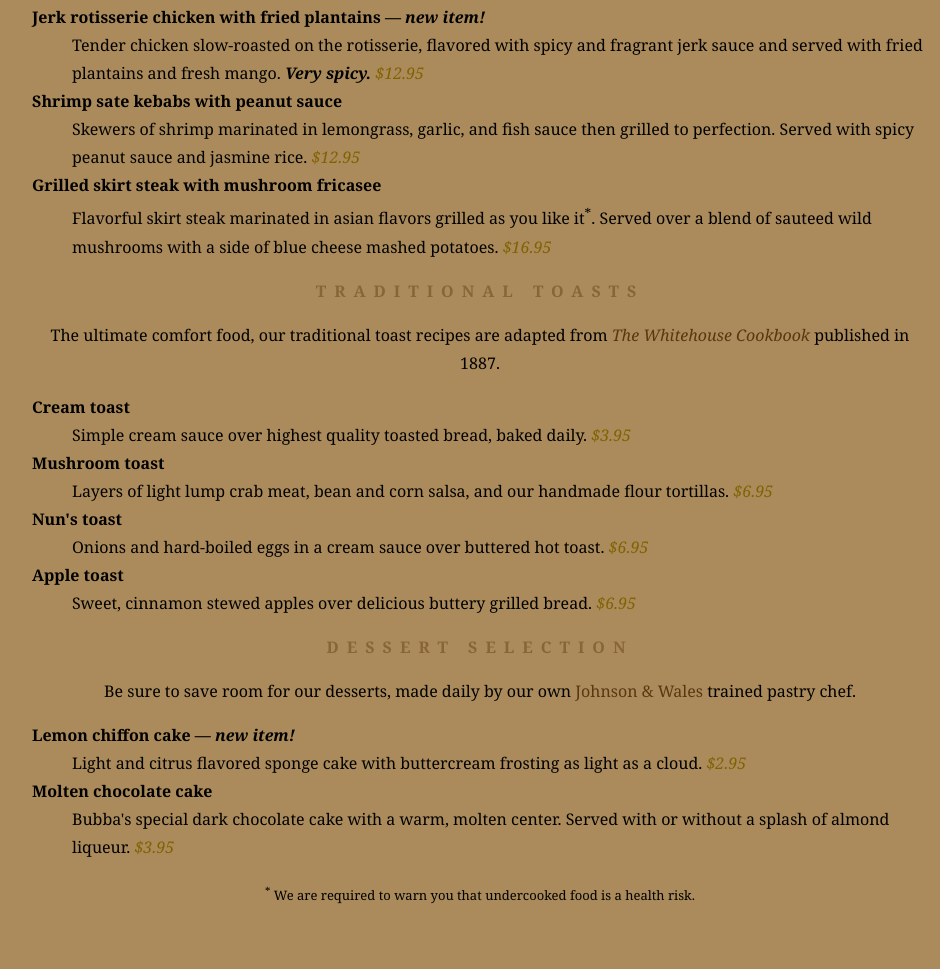
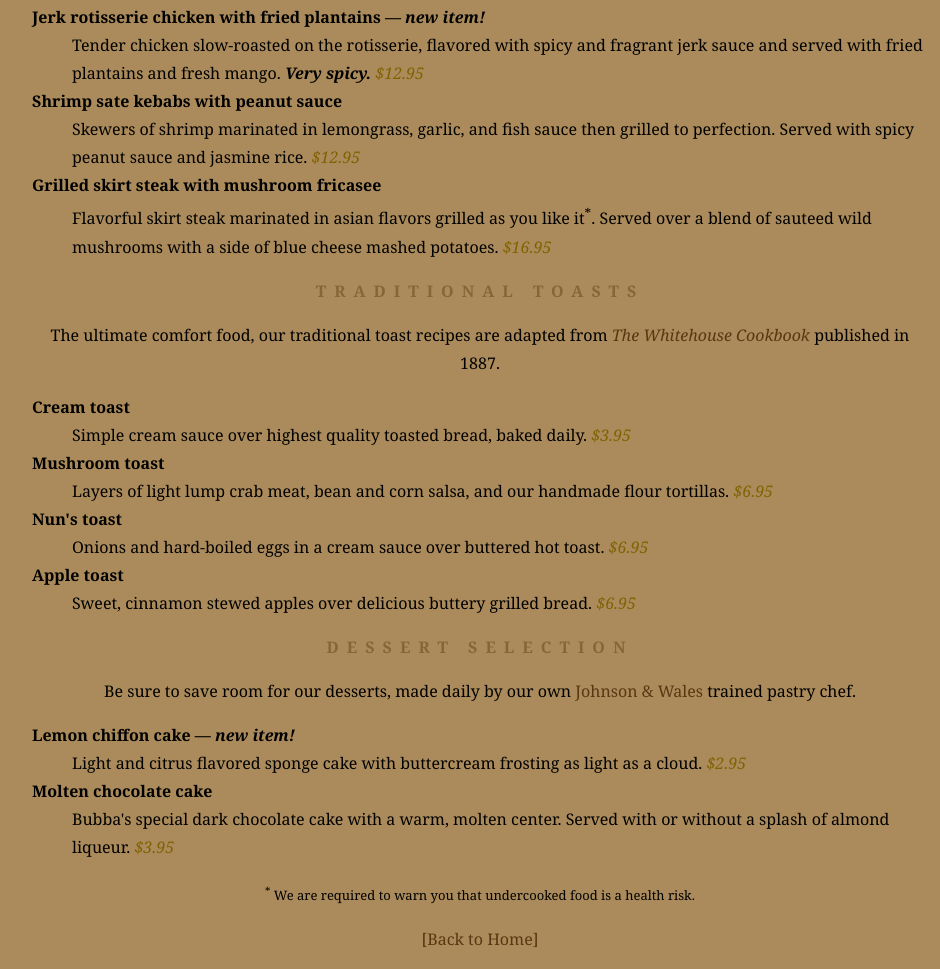
Before and after one commit to morgueink/fid, a plain HTML site: page bistro/summermenuex8.html in a window 1280 px wide. Shown: the part 723-1692 px from the top of the page, without its empty margins (160-1100 px from the left). Before the commit the page ends 1645 px from the top, so only its background shows below. Drawn offline with Linux system fonts and the light colour scheme; a web font is replaced by a local one.

Commit message:
Update summermenuex8.html

```diff
--- a/bistro/summermenuex8.html
+++ b/bistro/summermenuex8.html
@@ -61,6 +61,7 @@
     <dd>Bubba's special dark chocolate cake with a warm, molten center. Served with or without a splash of almond liqueur. <span class="price">$3.95</span></dd>
     </dl>
     <p class="warning"><sup>*</sup> We are required to warn you that undercooked food is a health risk.</p>
+     <p><a href="index.html">[Back to Home]</a></p>
     </footer>
 </body>
 </html>
```
